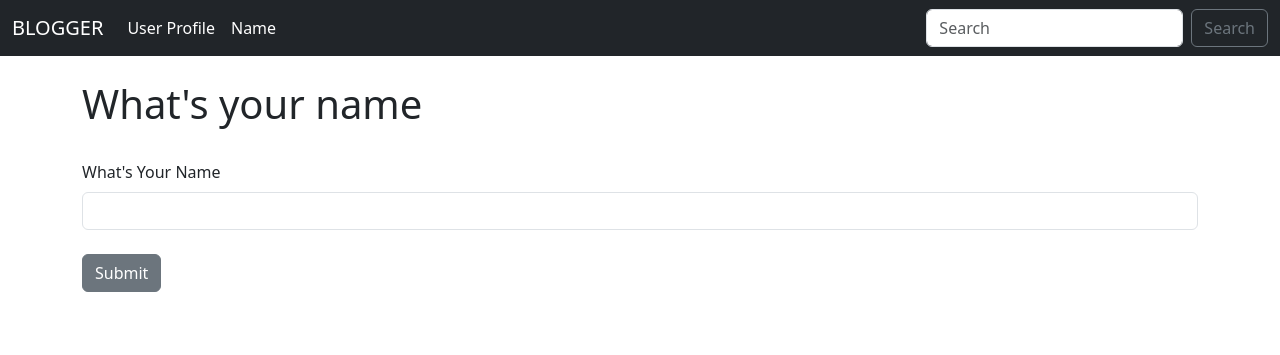
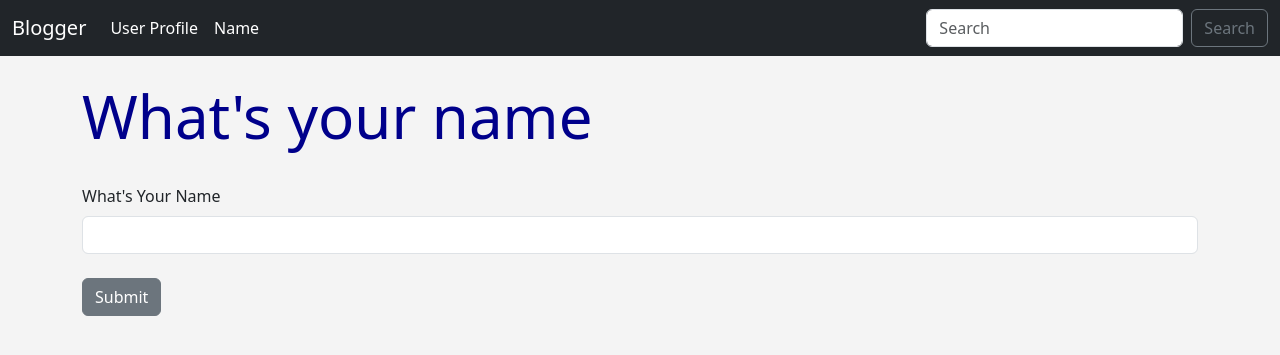
Before and after one commit to kelvin-kelly/SQLITE-Mini-Projects, a Flask app: page /name in a window 1280 px wide. Shown: the top 355 px of the page. Run offline with Flask 3, Linux system fonts and the light colour scheme.

Commit message:
static directory

```diff
--- /dev/null
+++ b/BLOGGER/static/css/style.css
@@ -0,0 +1,16 @@
+h1
+{
+    color: darkblue;
+    font-size: 60px;
+}
+
+body
+{
+    background: #f4f4f4;
+}
+
+#demo
+{
+    font-size: 30px;
+    color: darkblue;
+}
--- /dev/null
+++ b/BLOGGER/static/js/myfile.js
@@ -0,0 +1 @@
+document.getElementById('demo').innerHTML = 'This was created by Js';
--- a/BLOGGER/templates/base.html
+++ b/BLOGGER/templates/base.html
@@ -5,10 +5,15 @@
     <meta name="viewport"
     content="width=device-width, initial-scale=1">
      <title>{% block title %}   {% endblock %}</title>
+      <!-- Bootstrap css -->
     <link href="https://cdn.jsdelivr.net/npm/bootstrap@5.3.3/dist/css/bootstrap.min.css"
     rel="stylesheet"
     integrity="sha384-QWTKZyjpPEjISv5WaRU9OFeRpok6YctnYmDr5pNlyT2bRjXh0JMhjY6hW+ALEwIH"
     crossorigin="anonymous">
+
+        <!-- Our css -->
+    <link href="{{ url_for('static', filename='css/style.css') }}" rel="stylesheet">
+
   </head>
   <body>
     {% include 'navbar.html' %}
--- a/BLOGGER/templates/name.html
+++ b/BLOGGER/templates/name.html
@@ -18,6 +18,13 @@
 
 <h1>Hello {{ name }}!!</h1>
 
+<br/>
+<img src="{{ url_for('static', filename='images/img.png') }}" alt="sabito"
+width="1100">
+<br>
+<br>
+<p id="demo">This is an image....</p>
+<script src="{{ url_for('static', filename='js/myfile.js') }}"></script>
 {% else %}
 <h1>What's your name </h1>
 <br/>
--- a/BLOGGER/templates/navbar.html
+++ b/BLOGGER/templates/navbar.html
@@ -1,6 +1,6 @@
 <nav class="navbar navbar-expand-lg bg-dark">
   <div class="container-fluid">
-    <a class="navbar-brand text-white" href="{{ url_for('index' ) }}"title='home'>BLOGGER</a>
+    <a class="navbar-brand text-white" href="{{ url_for('index' ) }}"title='home'>Blogger</a>
     <button class="navbar-toggler bg-white" type="button" data-bs-toggle="collapse" data-bs-target="#navbarSupportedContent" aria-controls="navbarSupportedContent" aria-expanded="false" aria-label="Toggle navigation">
       <span class="navbar-toggler-icon"></span>
     </button>
```
Also changed, not shown: BLOGGER/static/images/img.png (added).
